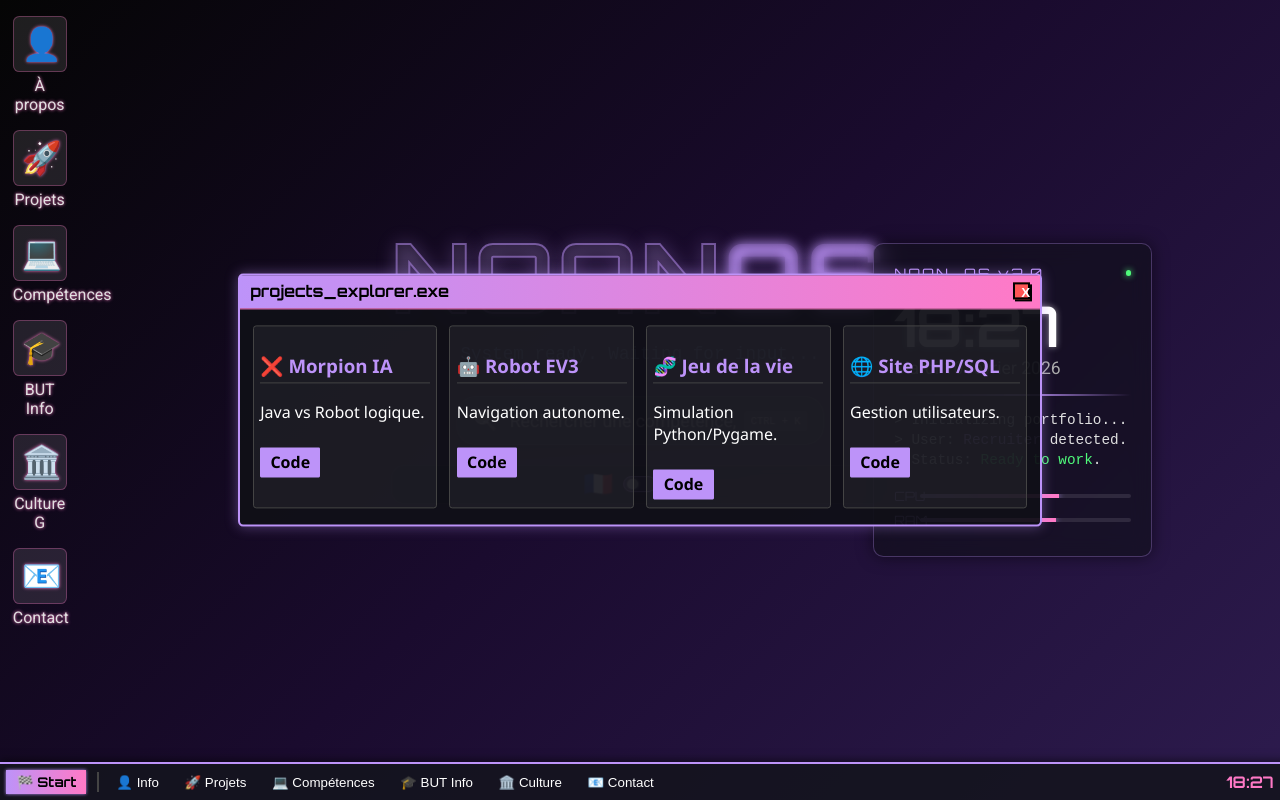
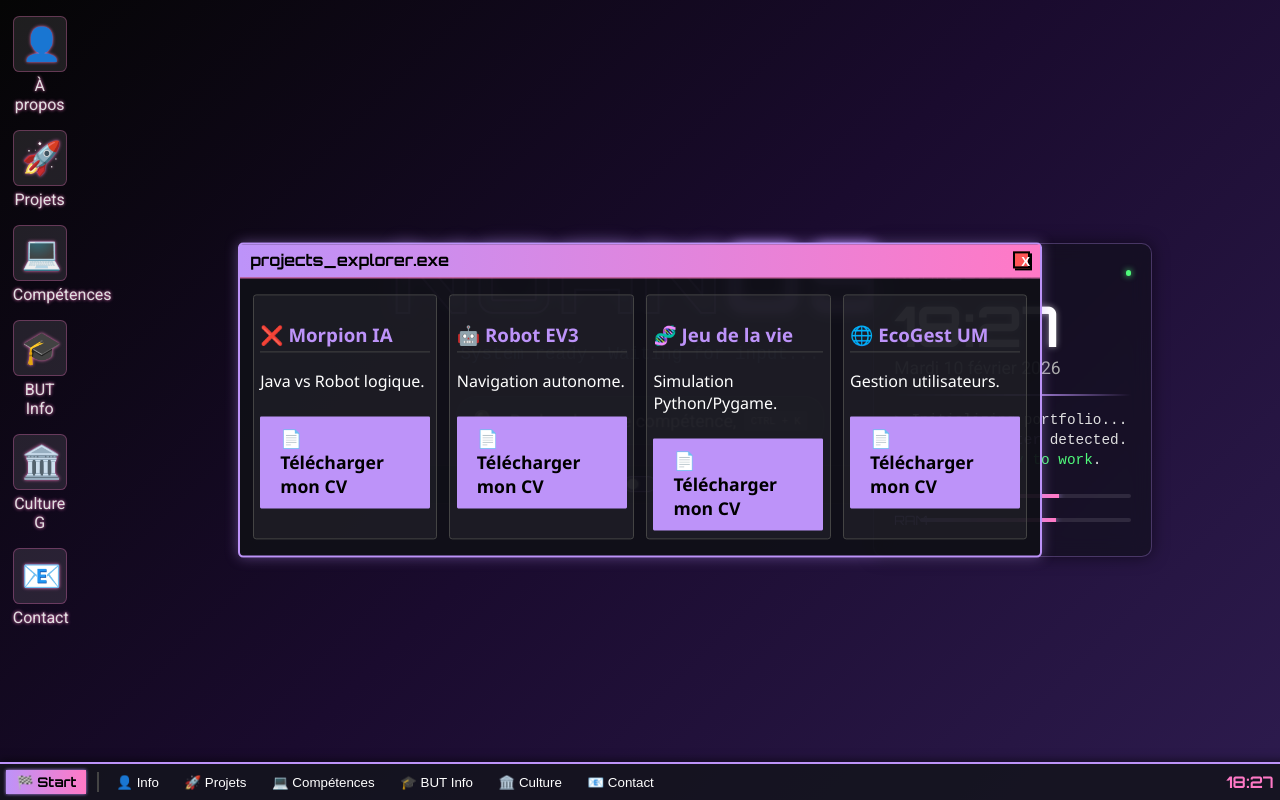
Before and after one commit to NoanHeinry/HeinryNoan.github.io, a plain HTML site: page index.html in a window 1280 px wide. Both pictures are taken after a click on the element "🚀 Projets". Drawn offline with nearby package versions, Linux system fonts and the light colour scheme.

Commit message:
doc projet

```diff
--- a/index.html
+++ b/index.html
@@ -136,22 +136,30 @@
                     <div class="project-item">
                         <h3>❌ Morpion IA</h3>
                         <p>Java vs Robot logique.</p>
-                        <a href="https://github.com/tonpseudo/morpion-java" target="_blank" class="btn">Code</a>
+                        <a href="documents/CV_Noan_HEINRY.pdf" download="CV_Noan_HEINRY.pdf" class="btn" style="padding: 10px 20px; font-size: 1.1em;">
+                            📄 Télécharger mon CV
+                        </a>
                     </div>
                     <div class="project-item">
                         <h3>🤖 Robot EV3</h3>
                         <p>Navigation autonome.</p>
-                        <a href="https://github.com/tonpseudo/ev3-nav" target="_blank" class="btn">Code</a>
+                        <a href="documents/CV_Noan_HEINRY.pdf" download="CV_Noan_HEINRY.pdf" class="btn" style="padding: 10px 20px; font-size: 1.1em;">
+                            📄 Télécharger mon CV
+                        </a>
                     </div>
                     <div class="project-item">
                         <h3>🧬 Jeu de la vie</h3>
                         <p>Simulation Python/Pygame.</p>
-                        <a href="https://github.com/tonpseudo/conway-pygame" target="_blank" class="btn">Code</a>
+                        <a href="documents/CV_Noan_HEINRY.pdf" download="CV_Noan_HEINRY.pdf" class="btn" style="padding: 10px 20px; font-size: 1.1em;">
+                            📄 Télécharger mon CV
+                        </a>
                     </div>
                     <div class="project-item">
-                        <h3>🌐 Site PHP/SQL</h3>
+                        <h3>🌐 EcoGest UM</h3>
                         <p>Gestion utilisateurs.</p>
-                        <a href="https://github.com/tonpseudo/site-php" target="_blank" class="btn">Code</a>
+                        <a href="documents/CV_Noan_HEINRY.pdf" download="CV_Noan_HEINRY.pdf" class="btn" style="padding: 10px 20px; font-size: 1.1em;">
+                            📄 Télécharger mon CV
+                        </a>
                     </div>
                 </div>
             </div>
```
Also changed, not shown: index_en.html (+1 -2 lines), 2 other files.
